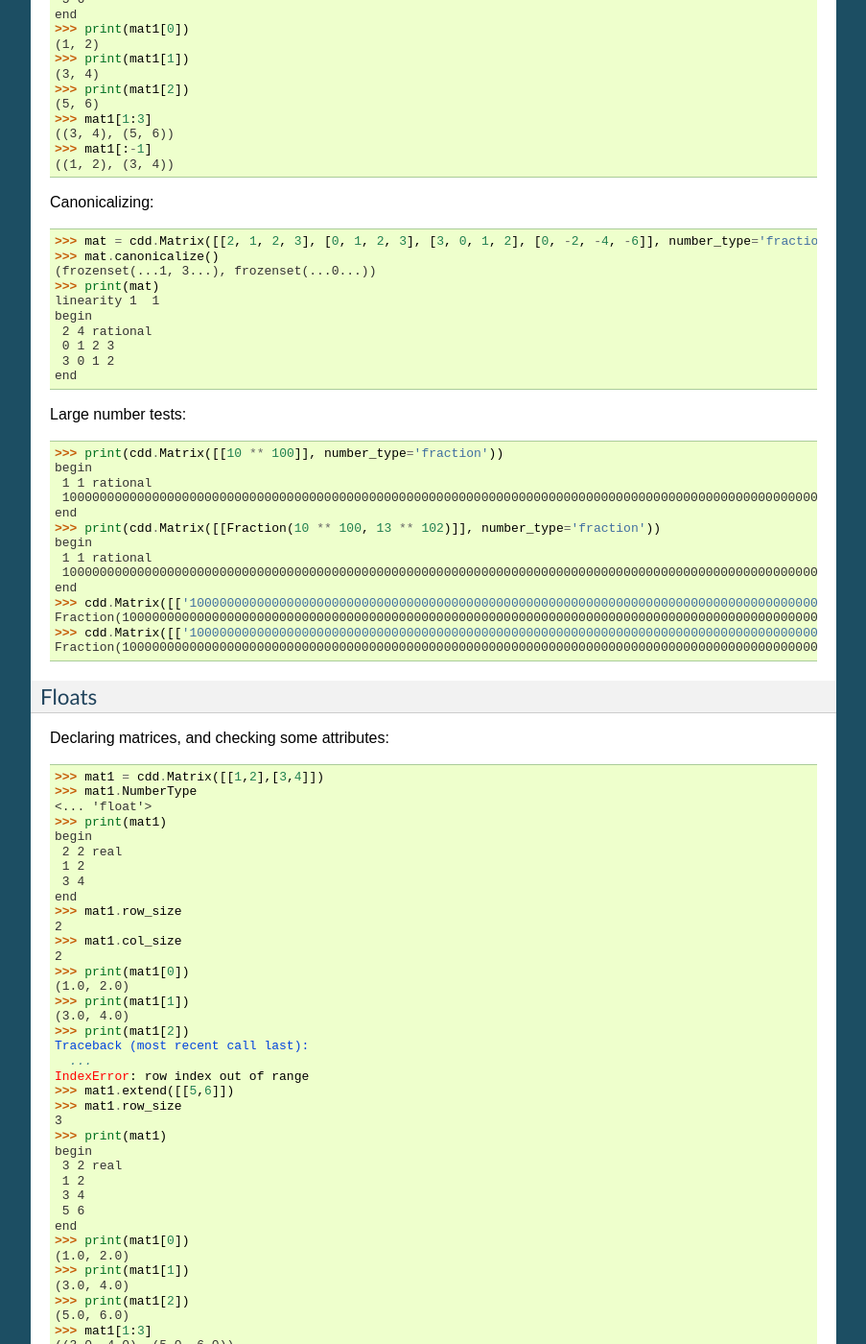
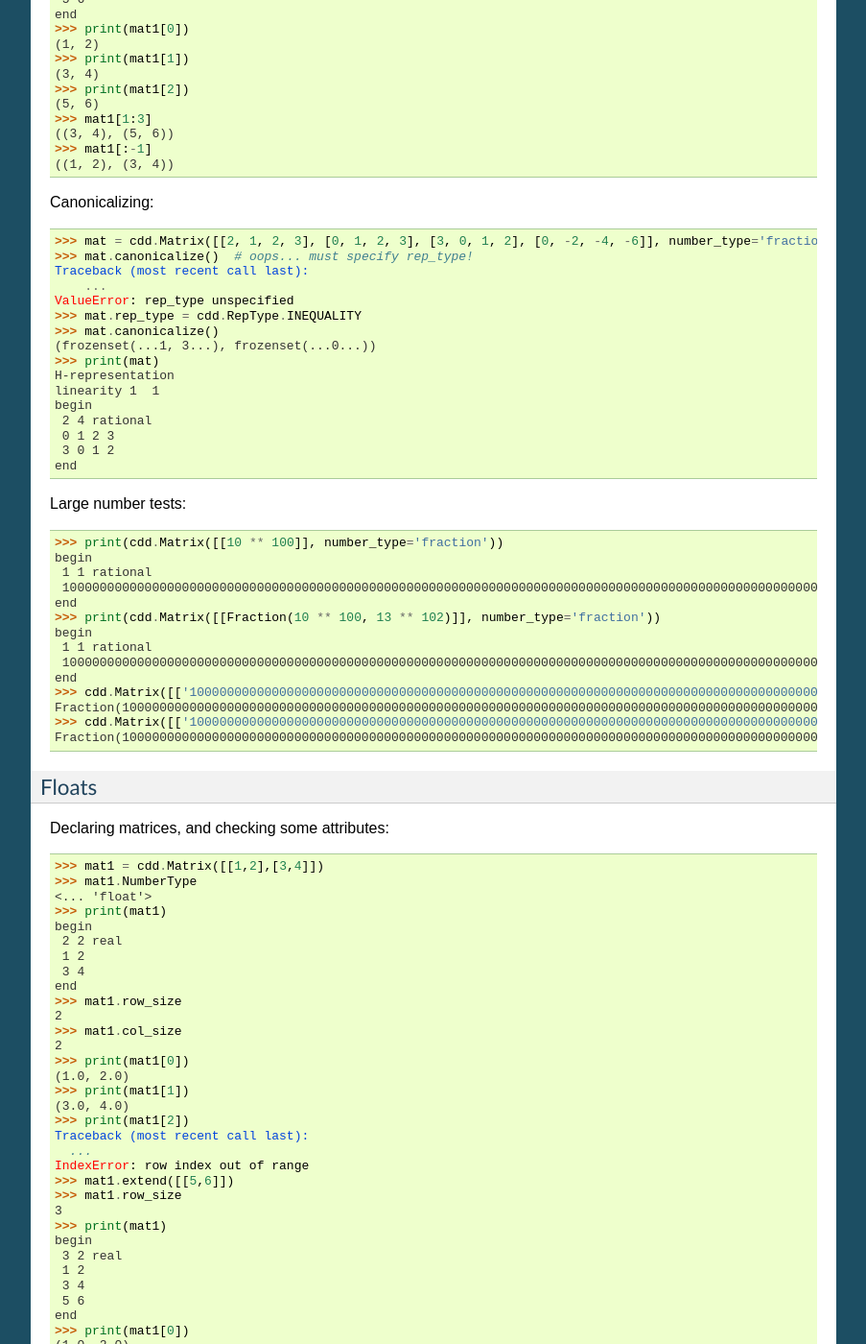
Before and after one commit to mcmtroffaes/pycddlib, a Sphinx documentation site: the page built from docs/matrix.rst, in a window 1280 px wide and 1400 px high, scrolled down 2479 px. Shown: the whole window at 96% size, without its empty margins (198-1101 px from the left). Built offline with Sphinx 7.4.7, drawn with Linux system fonts in a browser that asks for light colours; formulas are drawn with MathJax 3; some of the changed text lies outside the part shown.

Commit message:
Fix tests.

```diff
--- a/docs/matrix.rst
+++ b/docs/matrix.rst
@@ -181,9 +181,15 @@ end
 Canonicalizing:
 
 >>> mat = cdd.Matrix([[2, 1, 2, 3], [0, 1, 2, 3], [3, 0, 1, 2], [0, -2, -4, -6]], number_type='fraction')
+>>> mat.canonicalize()  # oops... must specify rep_type!
+Traceback (most recent call last):
+    ...
+ValueError: rep_type unspecified
+>>> mat.rep_type = cdd.RepType.INEQUALITY
 >>> mat.canonicalize()
 (frozenset(...1, 3...), frozenset(...0...))
 >>> print(mat)
+H-representation
 linearity 1  1
 begin
  2 4 rational
@@ -258,9 +264,15 @@ end
 Canonicalizing:
 
 >>> mat = cdd.Matrix([[2, 1, 2, 3], [0, 1, 2, 3], [3, 0, 1, 2], [0, -2, -4, -6]])
+>>> mat.canonicalize()  # oops... must specify rep_type!
+Traceback (most recent call last):
+    ...
+ValueError: rep_type unspecified
+>>> mat.rep_type = cdd.RepType.INEQUALITY
 >>> mat.canonicalize()
 (frozenset(...1, 3...), frozenset(...0...))
 >>> print(mat) # doctest: +NORMALIZE_WHITESPACE
+H-representation
 linearity 1  1
 begin
  2 4 real
```
